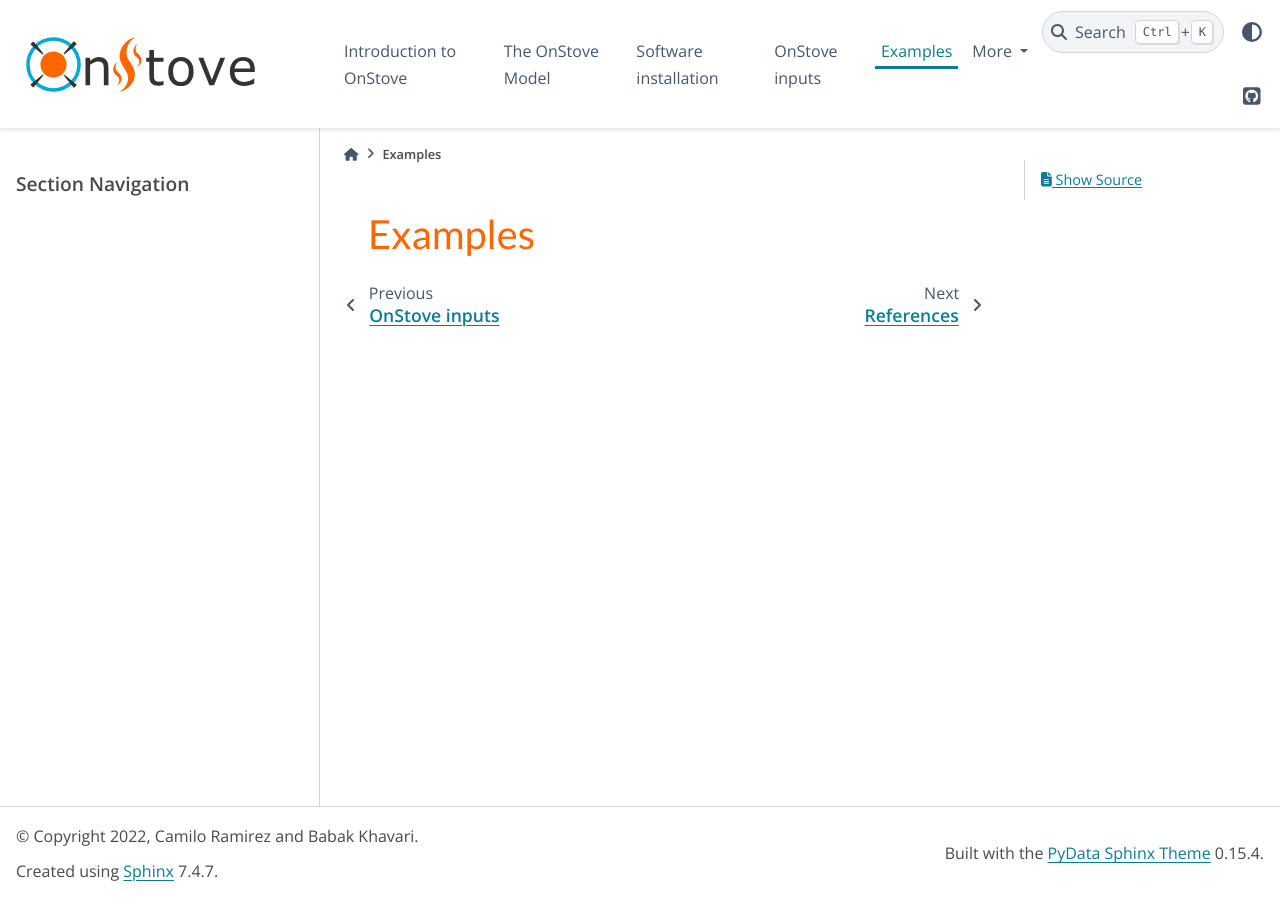
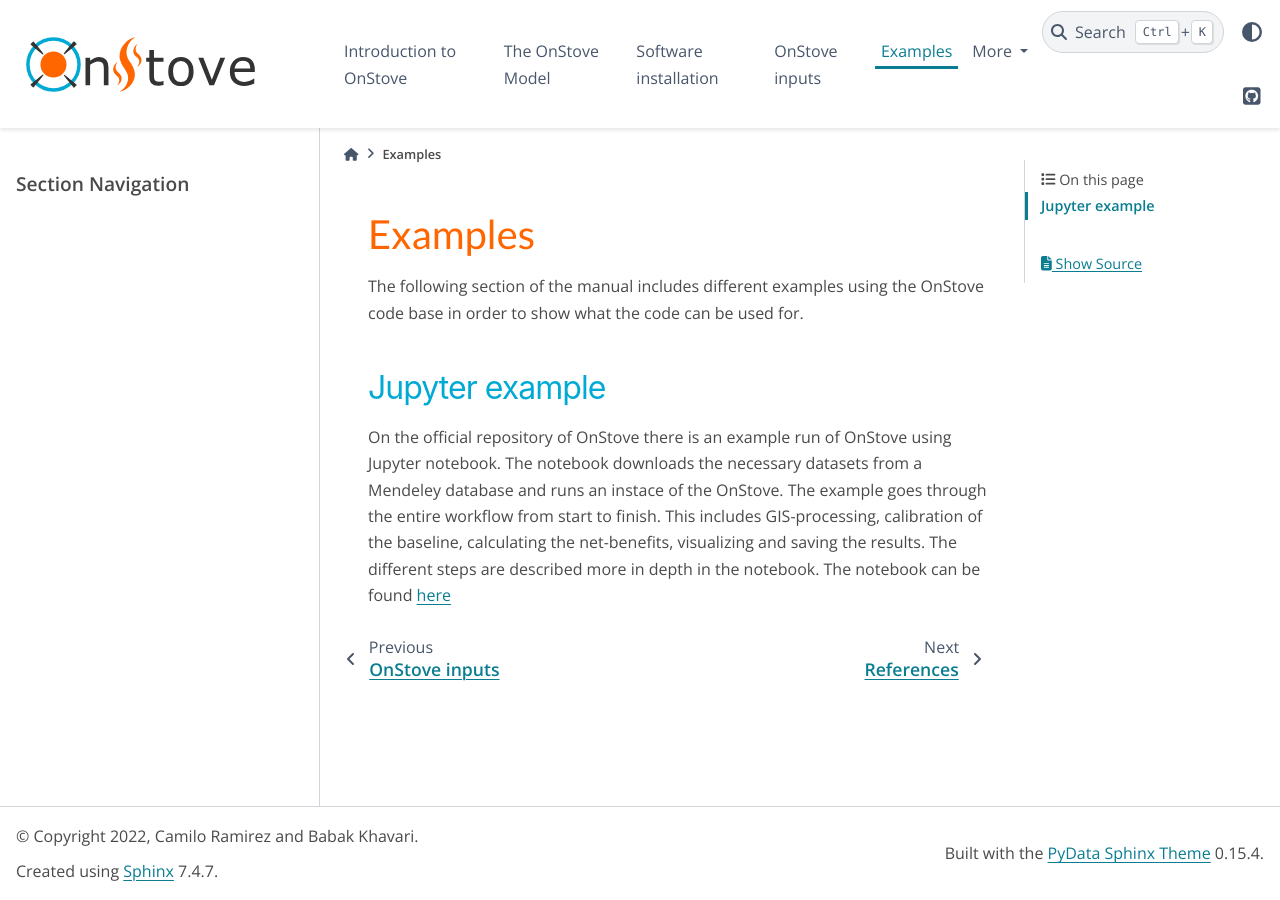
Before and after one commit to Open-Source-Spatial-Clean-Cooking-Tool/OnStove, a Sphinx documentation site: the page built from docs/examples.rst, in a window 1280 px wide. Built offline with Sphinx 7.4.7 and the PyData theme 0.15.4, drawn with Linux system fonts in a browser that asks for light colours.

Commit message:
Updated the example rst

```diff
--- a/docs/examples.rst
+++ b/docs/examples.rst
@@ -1,2 +1,7 @@
 Examples
 ========
+The following section of the manual includes different examples using the OnStove code base in order to show what the code can be used for.
+
+Jupyter example
+***************
+On the official repository of OnStove there is an example run of OnStove using Jupyter notebook. The notebook downloads the necessary datasets from a Mendeley database and runs an instace of the OnStove. The example goes through the entire workflow from start to finish. This includes GIS-processing, calibration of the baseline, calculating the net-benefits, visualizing and saving the results. The different steps are described more in depth in the notebook. The notebook can be found `here <https://github.com/Open-Source-Spatial-Clean-Cooking-Tool/OnStove/tree/main/example>`_
```
